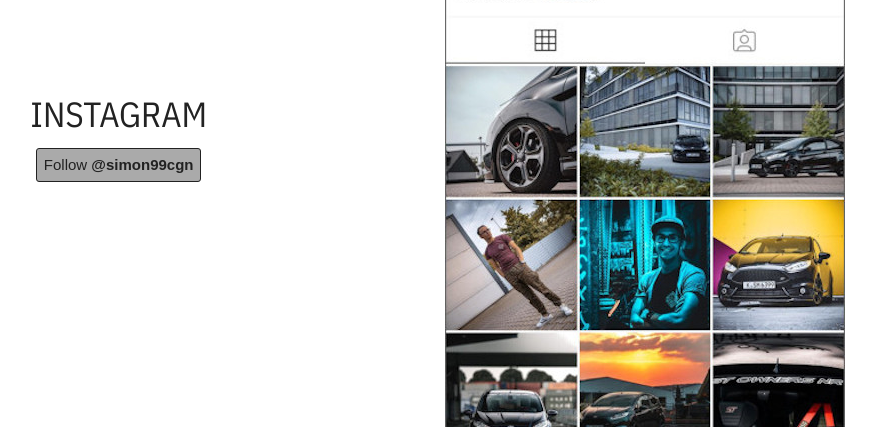
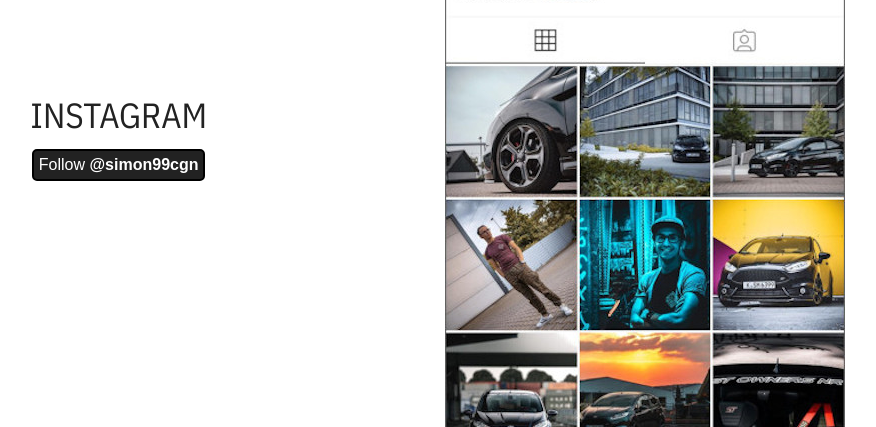
Before and after one commit to sviewcgn/sviewcgn.github.io, a plain HTML site: page uebermich.html in a window 1280 px wide. Shown: the part 1459-1886 px from the top of the page, without its empty margins (258-1134 px from the left). Drawn offline with nearby package versions, Linux system fonts and the light colour scheme.

Commit message:
Add files via upload

```diff
--- a/css/style.css
+++ b/css/style.css
@@ -453,20 +453,19 @@ body {
 .insta_button button {
   width: auto;
   min-width: 165px;
-  background-color: #aaa;
-  border: 1.5px solid #222;
-  border-radius: 3px;
+  font-size: 16px;
+  padding: 5px;
+  background-color: #222;
+  color: #fff;
+  border: 2px solid #000;
+  border-radius: 5px;
   transition-duration: 0.2s;
-  cursor: pointer;
-  color: #222;
-  line-height: 30px;
-  font-size: 15px;
 }
 
 .insta_button button:hover {
-  background-color: #555;
-  color: #eee;
-  border: 1.5px solid #bbb;
+  background-color: #fff;
+  color: #222;
+  border: 2px solid #555;
 }
 
 
--- a/uebermich.html
+++ b/uebermich.html
@@ -59,7 +59,7 @@
 
 <hr>
 
-<div class="text_img">
+<div class="text_img2">
 
     <div class="text_img_text">
           <h1>Instagram</h1><br>
```
